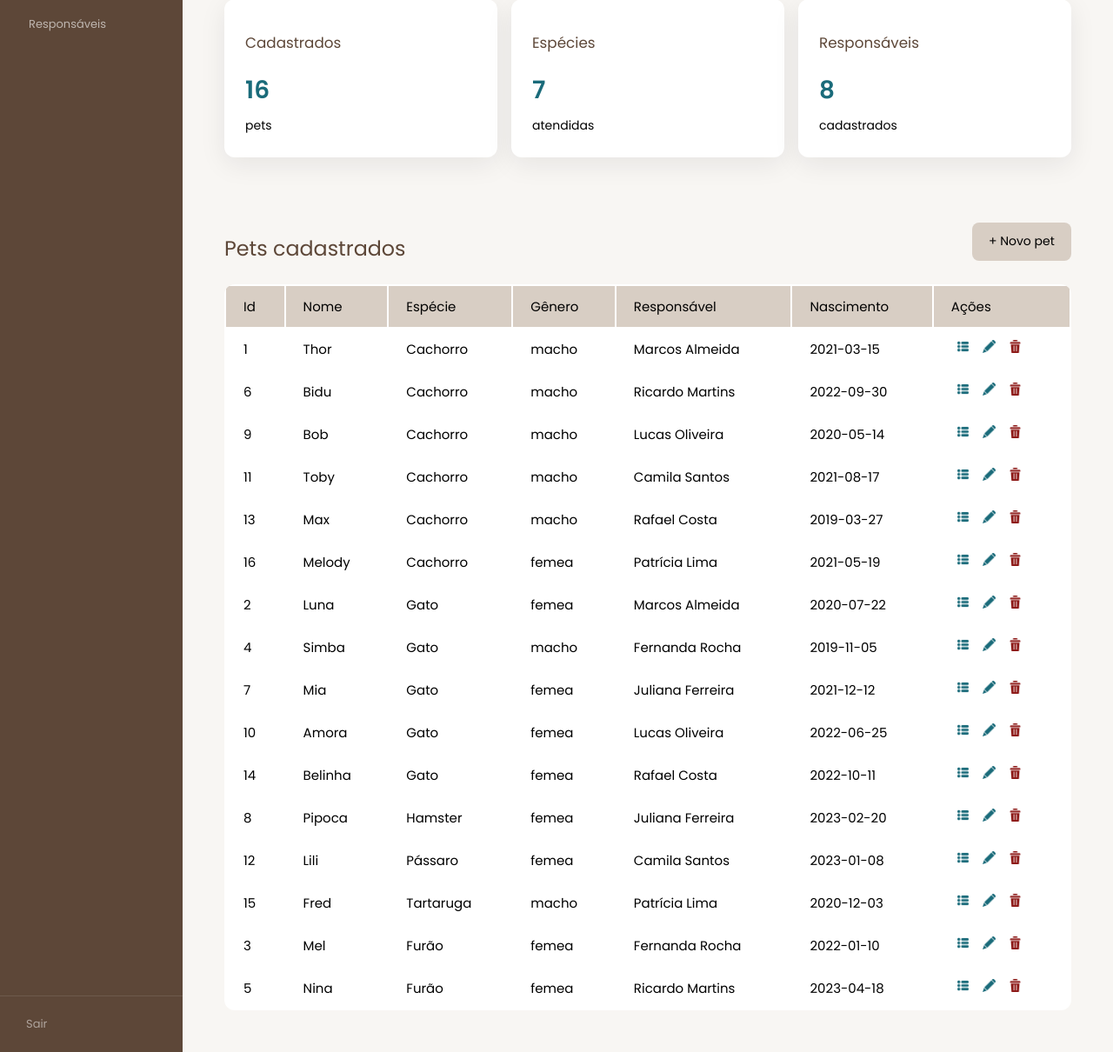
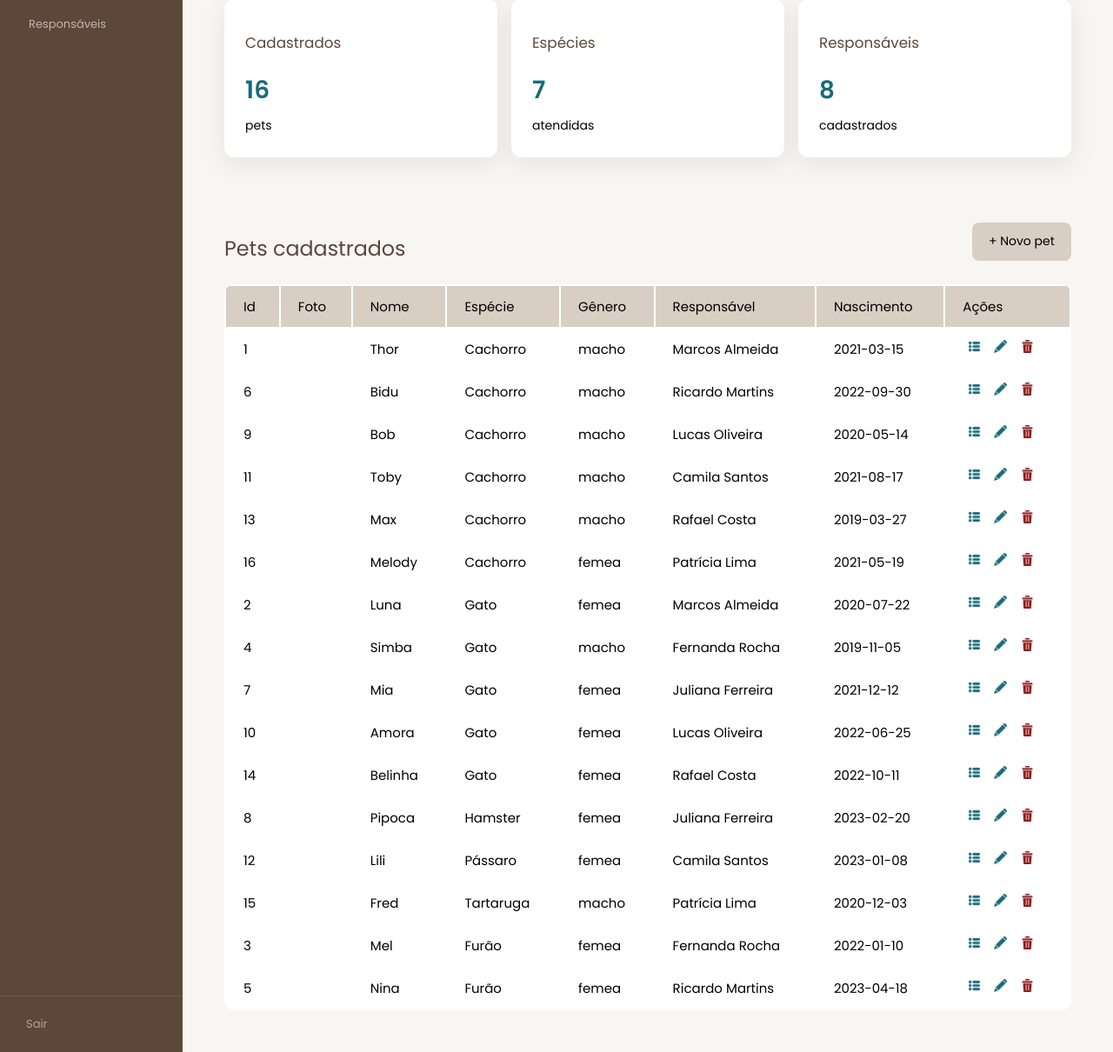
Before and after one commit to anamifischer/PetChart, a PHP site: page /pages/dashboard.php in a window 1280 px wide. Shown: the part 196-1406 px from the top of the page at 87% size. Run offline with PHP 8.4, Linux system fonts and the light colour scheme; the visitor is signed in with stand-in values (Sample User, id 1); data comes from the database, SQL or seed files in the repository; data that the repository does not hold is empty; some libraries are stand-ins or nearby versions.

Commit message:
inicio implementação foto

```diff
--- a/assets/css/dashboard.css
+++ b/assets/css/dashboard.css
@@ -106,3 +106,19 @@
     white-space: pre-wrap;
     line-height: 1.5;
 }
+
+.campo-foto {
+    display: flex;
+    flex-direction: column;
+    align-items: center;
+    gap: 10px;
+    margin-bottom: 16px;
+}
+
+#preview {
+    display: none; /* o JS troca para block ao escolher a foto */
+    width: 120px;
+    height: 120px;
+    border-radius: 50%;
+    object-fit: cover;
+}
--- a/assets/js/utils.js
+++ b/assets/js/utils.js
@@ -21,6 +21,38 @@ function configurarModal(btnAbrirId, modalId, btnFecharId) {
 configurarModal("btn-novo-pet", "modal-pet", "fechar-modal-pet");
 configurarModal("btn-nova-especie", "modal-especie", "fechar-modal-especie");
 configurarModal("btn-novo-responsavel", "modal-responsavel", "fechar-modal-responsavel");
+
+//MINIATURA VISUALIZAR IMG
+const inputFoto = document.getElementById('foto');
+const preview = document.getElementById('preview');
+
+function mostrarPreview(src) {
+    if (!preview) return;
+
+    if (src) {
+        preview.src = src;
+        preview.style.display = 'block';
+    } else {
+        preview.removeAttribute('src');
+        preview.style.display = 'none';
+    }
+}
+
+if (inputFoto && preview) {
+    inputFoto.addEventListener('change', function () {
+        const arquivo = this.files[0];
+        mostrarPreview(arquivo ? URL.createObjectURL(arquivo) : null);
+    });
+}
+
+//LIMPAR PREVIEW AO ABRIR "NOVO PET"
+const btnNovoPet = document.getElementById("btn-novo-pet");
+if (btnNovoPet) {
+    btnNovoPet.addEventListener("click", function () {
+        if (inputFoto) inputFoto.value = "";
+        mostrarPreview(null);
+    });
+}
 
 
 //VISUALIZAR DADOS PET
@@ -46,6 +78,18 @@ botoesVisualizar.forEach(function (botao) {
                 document.getElementById("visualizar-genero").textContent = pet.genero;
                 document.getElementById("visualizar-responsavel").textContent = pet.responsavel;
                 document.getElementById("visualizar-prontuario").textContent = pet.prontuario || "Nenhuma informação registrada.";
+
+                //FOTO DO PET
+                const fotoVisualizar = document.getElementById("visualizar-foto");
+                if (fotoVisualizar) {
+                    if (pet.foto) {
+                        fotoVisualizar.src = "../" + pet.foto;
+                        fotoVisualizar.style.display = "block";
+                    } else {
+                        fotoVisualizar.removeAttribute("src");
+                        fotoVisualizar.style.display = "none";
+                    }
+                }
 
                 console.log("Dados do pet:", pet);
             });
@@ -169,6 +213,10 @@ botoesEditar.forEach(function (botao) {
                     document.getElementById("prontuario").value = pet.prontuario;
 
                     document.getElementById("pet-id").value = pet.id;
+
+                    //FOTO ATUAL DO PET
+                    if (inputFoto) inputFoto.value = "";
+                    mostrarPreview(pet.foto ? "../" + pet.foto : null);
                 });
 
         }
--- a/estruturaBd.sql
+++ b/estruturaBd.sql
@@ -25,12 +25,13 @@ CREATE TABLE pets (
     responsavel_id INT NOT NULL,
     prontuario TEXT,
     genero ENUM('macho', 'femea') NOT NULL,
+    foto MEDIUMBLOB NULL,
+    foto_tipo VARCHAR(50) NULL,
     created_at TIMESTAMP DEFAULT CURRENT_TIMESTAMP,
 
     FOREIGN KEY (especie_id) REFERENCES especies(id),
     FOREIGN KEY (responsavel_id) REFERENCES responsaveis(id)
 );
-
 
 -- Mockups
 
--- a/pages/dashboard.php
+++ b/pages/dashboard.php
@@ -5,6 +5,7 @@
 
     $sql_pets = "SELECT
                     pets.id,
+                    pets.foto,
                     pets.nome,
                     responsaveis.nome AS responsavel,
                     pets.nascimento,
@@ -84,6 +85,7 @@
                 <thead class="table-header">
                     <tr>
                         <td>Id</td>
+                        <td>Foto</td>
                         <td>Nome</td>
                         <td>Espécie</td>
                         <td>Gênero</td>
@@ -97,6 +99,7 @@
                     <?php while ($pet = $resultado->fetch_assoc()): ?>
                         <tr>
                             <td><?= $pet["id"] ?></td>
+                            <td><?= $pet["foto"] ?></td>
                             <td><?= $pet["nome"] ?></td>
                             <td><?= $pet["especie"] ?></td>
                             <td><?= $pet["genero"] ?></td>
@@ -132,8 +135,14 @@
                 <h2 id="titulo-modal-pet">Cadastrar novo pet</h2>
                 <p>Preencha as informações do pet.</p>
 
-                <form method="POST" action="../actions/pets/create.php" id="form-pet">
+                <form method="POST" action="../actions/pets/create.php" id="form-pet" enctype="multipart/form-data">
                     <input type="hidden" id="pet-id" name="id">
+
+                    <div class="campo-foto">
+                        <label for="foto">Foto do animal</label>
+                        <input type="file" id="foto" name="foto" accept="image/png, image/jpeg, image/webp">
+                        <img id="preview" alt="Pré-visualização">
+                    </div>
 
                     <label for="nome">Nome</label>
                     <input type="text" id="nome" name="nome" required>
```
Also changed, not shown: actions/pets/create.php (+12 -2 lines).
